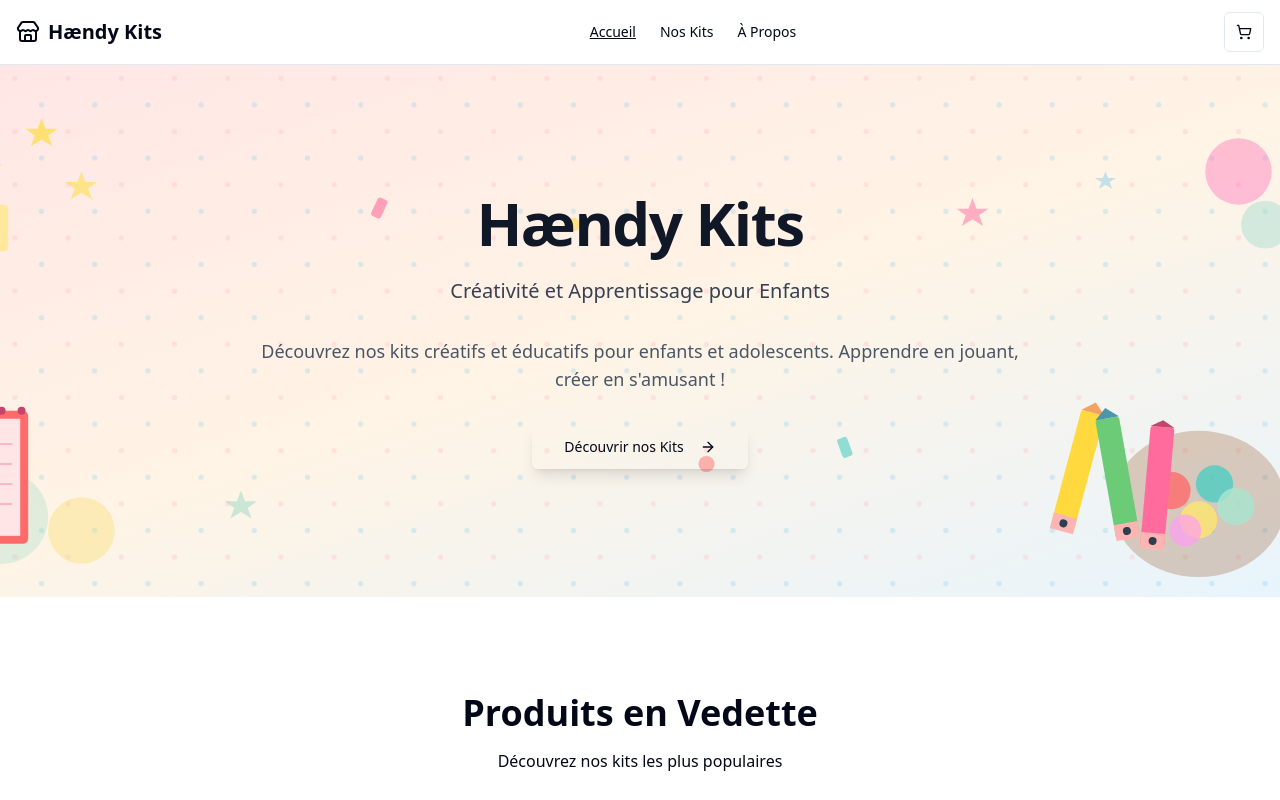
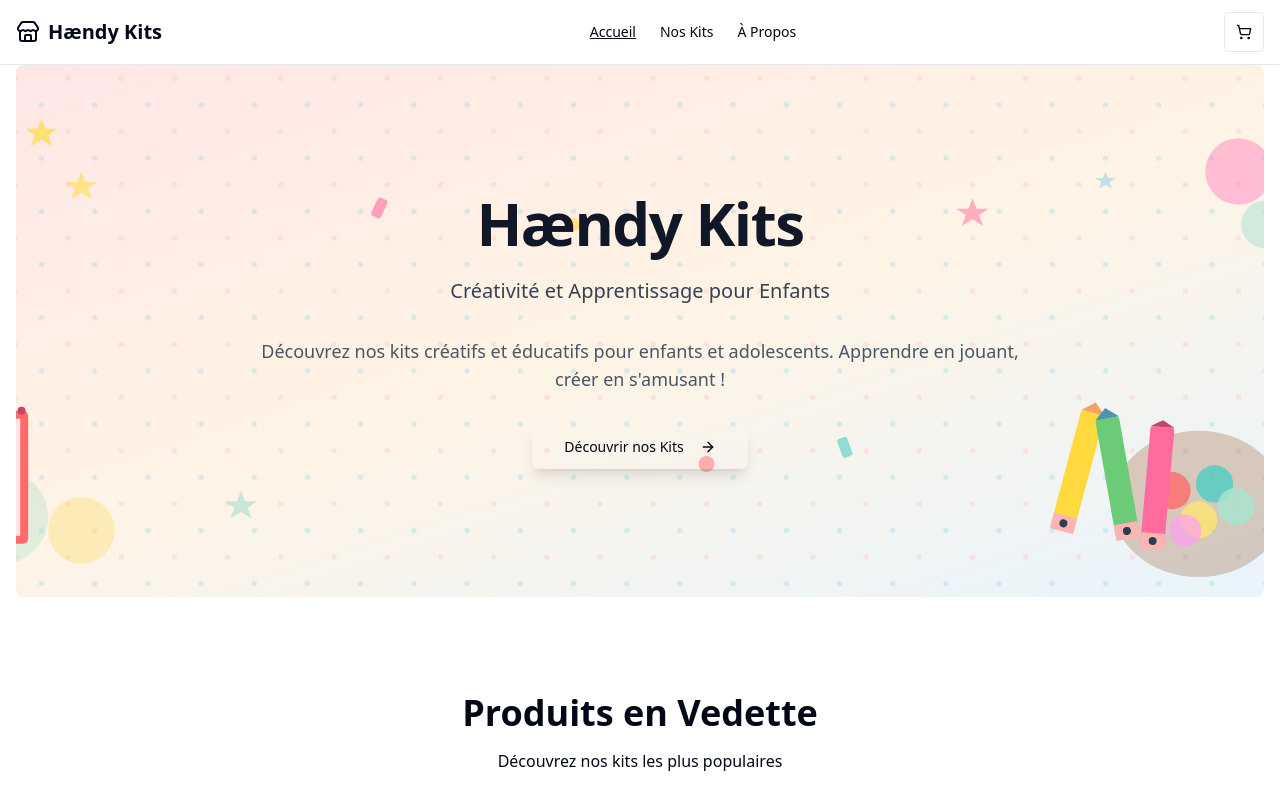
Before and after one commit to OmarDahmen/hendy, a React (Vite) app: page / in a window 1280 px wide. Shown: the top 800 px of the page. Built offline with nearby package versions, Linux system fonts and the light colour scheme.

Commit message:
limit banner right and left

```diff
--- a/src/pages/Home.tsx
+++ b/src/pages/Home.tsx
@@ -66,6 +66,8 @@ export function Home() {
     <div className="flex flex-col">
       {/* Hero Section with Banner */}
       <section className="relative overflow-hidden">
+        <div className="container mx-auto px-4">
+          <div className="relative overflow-hidden rounded-lg">
             <div
               className="absolute inset-0 bg-cover bg-center"
               style={{
@@ -75,7 +77,6 @@ export function Home() {
               }}
             />
             <div className="relative py-20 md:py-32">
-          <div className="container mx-auto px-4">
               <div className="mx-auto max-w-3xl text-center">
                 <h1 className="mb-6 text-4xl font-bold tracking-tight text-gray-900 md:text-6xl">
                   Hændy Kits
@@ -84,14 +85,15 @@ export function Home() {
                   Créativité et Apprentissage pour Enfants
                 </p>
                 <p className="mb-8 text-lg text-gray-600">
-                Découvrez nos kits créatifs et éducatifs pour enfants et adolescents. Apprendre en
-                jouant, créer en s'amusant !
+                  Découvrez nos kits créatifs et éducatifs pour enfants et adolescents. Apprendre
+                  en jouant, créer en s'amusant !
                 </p>
                 <Link to="/kits">
                   <Button size="lg" className="shadow-lg">
                     Découvrir nos Kits <ArrowRight className="ml-2 h-5 w-5" />
                   </Button>
                 </Link>
+              </div>
             </div>
           </div>
         </div>
```
Lines whose indentation alone changed are shown as unchanged.
